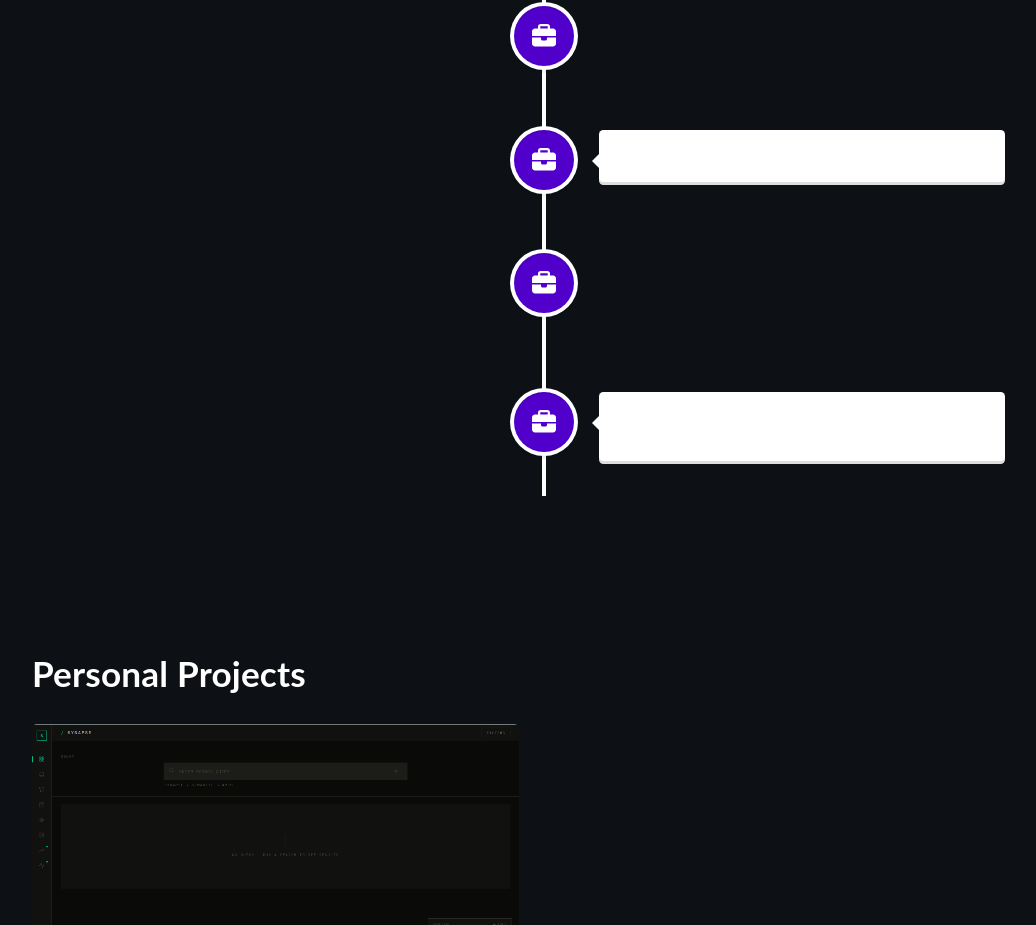
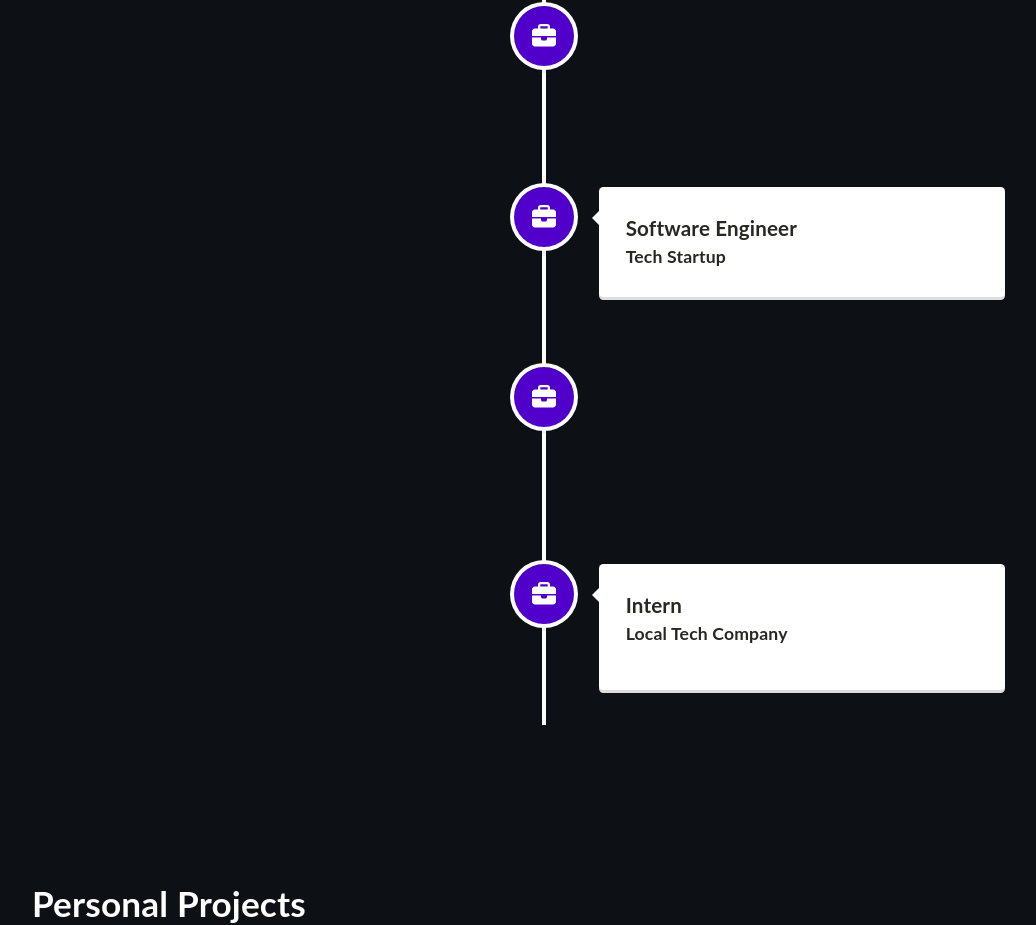
Before and after one commit to Shivzm/Portfolio-Website, a React (Create React App) app: page / in a window 1280 px wide. Shown: the part 1691-2616 px from the top of the page, without its empty margins (96-1132 px from the left). Built offline with nearby package versions, Linux system fonts and the light colour scheme.

Commit message:
Modified Components

```diff
--- a/src/components/Timeline.tsx
+++ b/src/components/Timeline.tsx
@@ -1,9 +1,12 @@
-import '@fortawesome/free-regular-svg-icons'
-import { FontAwesomeIcon } from '@fortawesome/react-fontawesome';
-import { faBriefcase } from '@fortawesome/free-solid-svg-icons';
-import { VerticalTimeline, VerticalTimelineElement }  from 'react-vertical-timeline-component';
-import 'react-vertical-timeline-component/style.min.css';
-import '../assets/styles/Timeline.scss'
+import "@fortawesome/free-regular-svg-icons";
+import { FontAwesomeIcon } from "@fortawesome/react-fontawesome";
+import { faBriefcase } from "@fortawesome/free-solid-svg-icons";
+import {
+  VerticalTimeline,
+  VerticalTimelineElement,
+} from "react-vertical-timeline-component";
+import "react-vertical-timeline-component/style.min.css";
+import "../assets/styles/Timeline.scss";
 
 function Timeline() {
   return (
@@ -13,41 +16,49 @@ function Timeline() {
         <VerticalTimeline>
           <VerticalTimelineElement
             className="vertical-timeline-element--work"
-            contentStyle={{ background: 'white', color: 'rgb(39, 40, 34)' }}
-            contentArrowStyle={{ borderRight: '7px solid  white' }}
-            iconStyle={{ background: '#5000ca', color: 'rgb(39, 40, 34)' }}
+            contentStyle={{ background: "white", color: "rgb(39, 40, 34)" }}
+            contentArrowStyle={{ borderRight: "7px solid  white" }}
+            iconStyle={{ background: "#5000ca", color: "rgb(39, 40, 34)" }}
             icon={<FontAwesomeIcon icon={faBriefcase} />}
           >
-            <h3 className="vertical-timeline-element-title"></h3>
-            <h4 className="vertical-timeline-element-subtitle"></h4>
+            <h3 className="vertical-timeline-element-title">
+              Senior Developer
+            </h3>
+            <h4 className="vertical-timeline-element-subtitle">Tech Company</h4>
           </VerticalTimelineElement>
           <VerticalTimelineElement
             className="vertical-timeline-element--work"
-            iconStyle={{ background: '#5000ca', color: 'rgb(39, 40, 34)' }}
+            iconStyle={{ background: "#5000ca", color: "rgb(39, 40, 34)" }}
             icon={<FontAwesomeIcon icon={faBriefcase} />}
           >
-            <h3 className="vertical-timeline-element-title"></h3>
-            <h4 className="vertical-timeline-element-subtitle"></h4>
+            <h3 className="vertical-timeline-element-title">
+              Software Engineer
+            </h3>
+            <h4 className="vertical-timeline-element-subtitle">Tech Startup</h4>
           </VerticalTimelineElement>
           <VerticalTimelineElement
             className="vertical-timeline-element--work"
-            iconStyle={{ background: '#5000ca', color: 'rgb(39, 40, 34)' }}
+            iconStyle={{ background: "#5000ca", color: "rgb(39, 40, 34)" }}
             icon={<FontAwesomeIcon icon={faBriefcase} />}
           >
-            <h3 className="vertical-timeline-element-title"></h3>
-            <h4 className="vertical-timeline-element-subtitle"></h4>
-            <p>
-            </p>
+            <h3 className="vertical-timeline-element-title">
+              Junior Developer
+            </h3>
+            <h4 className="vertical-timeline-element-subtitle">
+              Development Agency
+            </h4>
+            <p></p>
           </VerticalTimelineElement>
           <VerticalTimelineElement
             className="vertical-timeline-element--work"
-            iconStyle={{ background: '#5000ca', color: 'rgb(39, 40, 34)' }}
+            iconStyle={{ background: "#5000ca", color: "rgb(39, 40, 34)" }}
             icon={<FontAwesomeIcon icon={faBriefcase} />}
           >
-            <h3 className="vertical-timeline-element-title"></h3>
-            <h4 className="vertical-timeline-element-subtitle"></h4>
-            <p>
-            </p>
+            <h3 className="vertical-timeline-element-title">Intern</h3>
+            <h4 className="vertical-timeline-element-subtitle">
+              Local Tech Company
+            </h4>
+            <p></p>
           </VerticalTimelineElement>
         </VerticalTimeline>
       </div>
```
